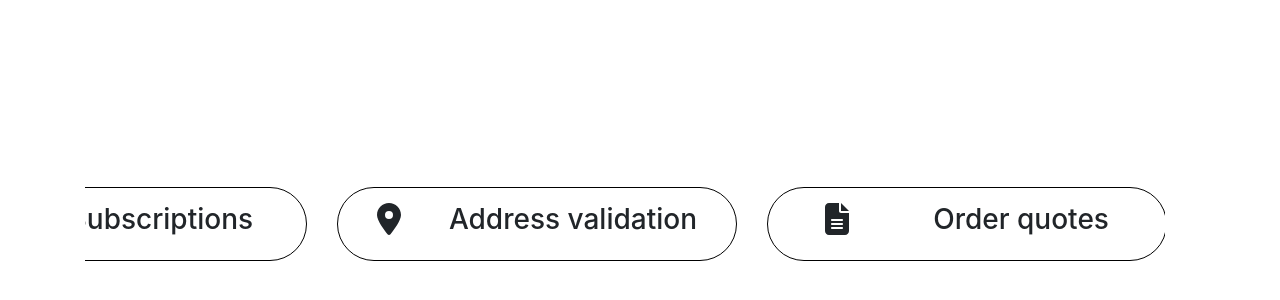
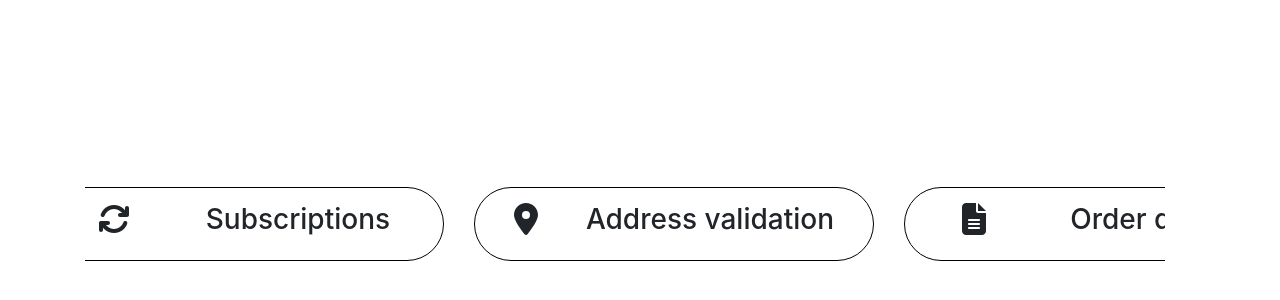
Before and after one commit to ablashika/saleor, a React (Create React App) app: page / in a window 1280 px wide. Shown: the part 138-438 px from the top of the page. Built offline with nearby package versions, Linux system fonts and the light colour scheme.

Commit message:
cleaning

```diff
--- a/src/components/FeatureBox.js
+++ b/src/components/FeatureBox.js
@@ -7,7 +7,7 @@ import {
   faStore, faCalendarCheck, faEnvelopeOpenText, faCheckSquare, faCashRegister,
 } from '@fortawesome/free-solid-svg-icons';
 
-import { motion,useAnimation, useMotionValue} from 'framer-motion';
+import { motion} from 'framer-motion';
 
 const FeatureBox = ({ icon, title }) => (
   <Col md={4}  style={{marginLeft:"70px"}}>
@@ -25,7 +25,7 @@ const FeatureBox = ({ icon, title }) => (
 
 
       animate={{
-        x: [-400, 100],
+        x: [-400, 600],
         transition: { duration: 20, ease:'linear', repeat: Infinity, repeatType: 'loop' },
       }}
       whileHover={{ scale: 1.05, transition: { duration: 0.2 } }}
@@ -47,20 +47,6 @@ const FeatureBoxDetails = () => {
 
   ];
 
-
-  const scrollY = useMotionValue(0);
-  const controls = useAnimation();
-
-  useEffect(() => {
-    const updateScroll = () => {
-      scrollY.set(window.scrollY);
-      controls.start({ x: [-400, 400] });
-    };
-
-    window.addEventListener('scroll', updateScroll);
-    return () => window.removeEventListener('scroll', updateScroll);
-  }, [scrollY, controls]);
-
   return (
     <Container>
       <Row className='feature-container' >
@@ -77,7 +63,7 @@ const FeatureBoxDetails = () => {
           }}
              >
           {features.map(({ icon, title }, index) => (
-            <FeatureBox key={index} icon={icon} title={title} control={controls}  />
+            <FeatureBox key={index} icon={icon} title={title}  />
           ))}
         </motion.div>
       </Row>
```
